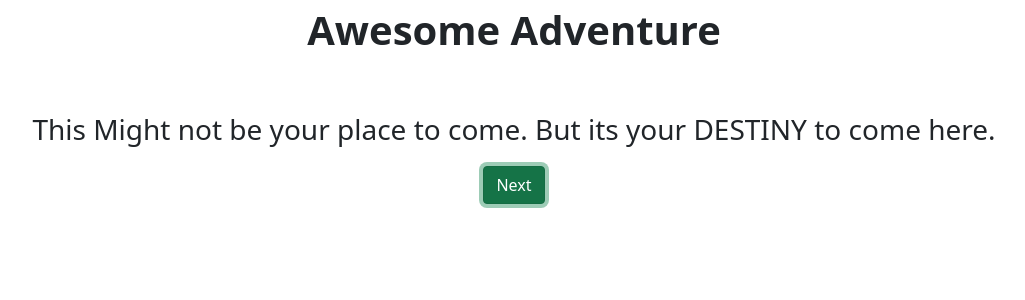
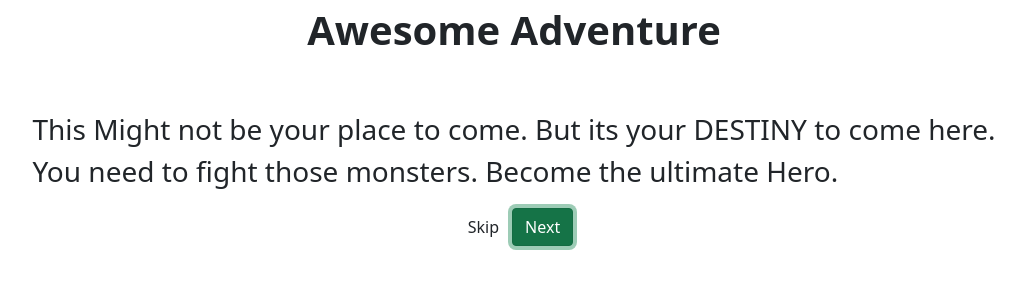
Before and after one commit to laykhatri/AwesomeAdventure, an Angular app: page / in a window 1280 px wide. Both pictures are taken after a click on the button "Next". Shown: the top 300 px of the page, without its empty margins (126-1151 px from the left). Built offline with nearby package versions, Linux system fonts and the light colour scheme.

Commit message:
Tutorial Added

```diff
--- a/src/app/app.component.html
+++ b/src/app/app.component.html
@@ -7,5 +7,7 @@
 </div>
 
 <div class="container gameboard">
-  <app-tutorial [PAGE]="TUTORIAL.page" *ngIf="!TUTORIAL.isTutorialDone"></app-tutorial>
+  <app-tutorial [PAGE]="TUTORIAL.page" (changePage)="pageChanged" (EndTutorial)="EndOfTutorial()" *ngIf="!TUTORIAL.isTutorialDone"></app-tutorial>
+
+
 </div>
--- a/src/app/app.component.ts
+++ b/src/app/app.component.ts
@@ -12,9 +12,23 @@ export class AppComponent {
   TUTORIAL!: tutorial;
 
   constructor() {
-    this.TUTORIAL = new tutorial();
+    if (localStorage.getItem("tutorial") != null) {
+      this.TUTORIAL = JSON.parse(localStorage.getItem("tutorial")!);
+    } else {
+      this.TUTORIAL = new tutorial();
+    }
   }
 
   @HostListener("window:keyup", ["$event"])
   onKeyUp(event: KeyboardEvent) {}
+
+  pageChanged(page: number) {
+    this.TUTORIAL.page = page;
+  }
+
+  EndOfTutorial() {
+    this.TUTORIAL.isTutorialDone = true;
+
+    localStorage.setItem("tutorial", JSON.stringify(this.TUTORIAL));
+  }
 }
--- a/src/app/tutorial/tutorial.component.html
+++ b/src/app/tutorial/tutorial.component.html
@@ -8,10 +8,22 @@
         <div *ngIf="PAGE == 1" id="Page1">
             <div class="fs-3">
                 This Might not be your place to come. But its your DESTINY to come here.
+                <br>
+                You need to fight those monsters. Become the ultimate Hero.
+            </div>
+        </div>
+        <div *ngIf="PAGE == 2" id="Page2">
+            <div class="fs-3">
+                Press 'H' to Hit.
+                <br>
+                Press 'U' to Upgrade.
+                <br>
+                Press 'N' to Next Level.
             </div>
         </div>
     </div>
     <div class="d-flex justify-content-center my-3">
+        <button (click)="EndOfTutorial()" class="btn btn-seconday" >Skip</button>
         <button (click)="nextPage()" class="btn btn-success">Next</button>
         </div>
 </div>
--- a/src/app/tutorial/tutorial.component.ts
+++ b/src/app/tutorial/tutorial.component.ts
@@ -10,7 +10,7 @@ export class TutorialComponent implements OnInit {
 
 @Input() PAGE!:number;
 @Output() changePage=new EventEmitter<number>();
-
+@Output() EndTutorial=new EventEmitter<void>();
   constructor() { }
 
   ngOnInit(): void {
@@ -20,7 +20,16 @@ export class TutorialComponent implements OnInit {
   }
 
   nextPage(){
+    if(this.PAGE==2)
+    {
+      this.EndOfTutorial();
+    }
     this.PAGE++;
     this.changePage.emit(this.PAGE);
+
+  }
+
+  EndOfTutorial(){
+    this.EndTutorial.emit();
   }
 }
```
